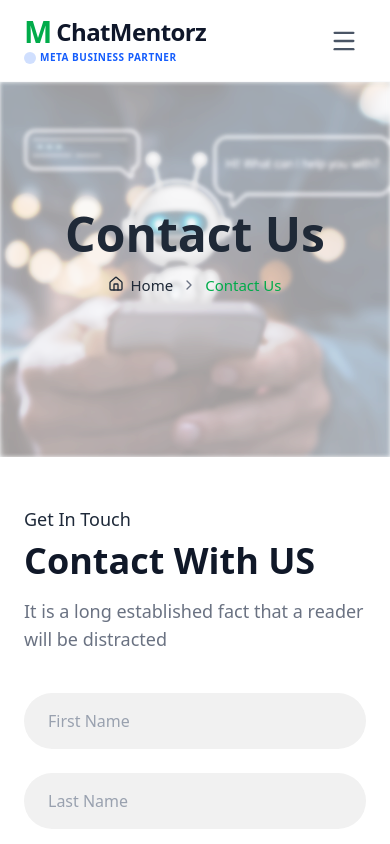
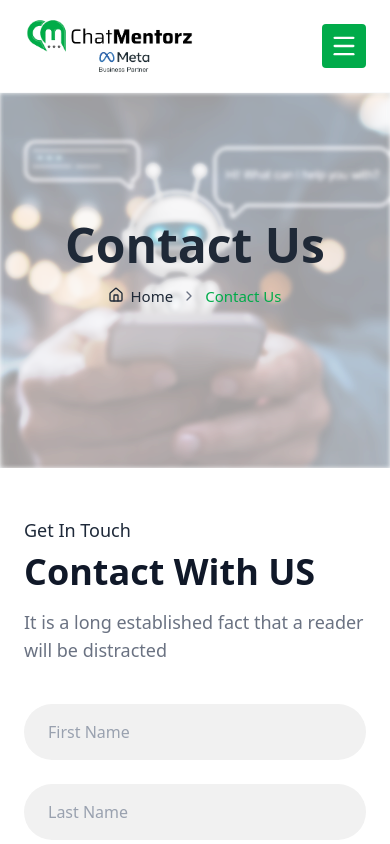
Before and after one commit to studioelemento/chatAMentors, a React (Vite) app: page /contact in a window 390 px wide. Shown: the top 844 px of the page. Built offline with nearby package versions, Linux system fonts and the light colour scheme.

Commit message:
fine tuning

```diff
--- a/src/components/Footer/Footer.jsx
+++ b/src/components/Footer/Footer.jsx
@@ -1,7 +1,8 @@
 import React from 'react'
 import { Link } from 'react-router-dom'
-import { FaFacebookF, FaTwitter, FaLinkedinIn, FaInstagram, FaYoutube } from 'react-icons/fa'
+import { FaFacebookF, FaTwitter, FaLinkedinIn, FaInstagram, FaYoutube , FaPinterest } from 'react-icons/fa'
 import { MapPin, Phone, Mail } from 'lucide-react'
+import logo from '../../assets/img-Home/Chatmentorz.png'
 
 export default function Footer() {
   return (
@@ -12,29 +13,25 @@ export default function Footer() {
           {/* Column 1: Logo & Socials */}
           <div className="md:col-span-1">
             <Link to="/" className="flex flex-col mb-8">
-              <div className="flex items-center gap-1">
-                <div className="text-primary font-bold text-4xl leading-none">
-                  <span className="text-primary">M</span>
-                </div>
-                <span className="text-3xl font-bold text-secondary tracking-tight">ChatMentorz</span>
+              <div className="flex items-center ">
+                <img src={logo} alt="ChatMentorz Logo" className="h-20 w-auto" />
               </div>
-              <span className="text-[12px] text-blue-600 font-semibold tracking-wider uppercase mt-1 flex items-center">
-                <span className="inline-block w-4 h-4 bg-blue-600 rounded-full mr-1 opacity-20"></span>
-                Meta Business Partner
-              </span>
             </Link>
             <div className="flex gap-4">
-              <a href="#" className="w-10 h-10 rounded-full bg-green-100 flex items-center justify-center text-primary hover:bg-primary hover:text-white transition-colors">
+              <a href="https://www.facebook.com/profile.php?id=61578251438146" target="_blank" rel="noopener noreferrer" className="w-10 h-10 rounded-full bg-green-100 flex items-center justify-center text-primary hover:bg-primary hover:text-white transition-colors">
                 <FaFacebookF size={16} />
               </a>
-              <a href="#" className="w-10 h-10 rounded-full bg-green-100 flex items-center justify-center text-primary hover:bg-primary hover:text-white transition-colors">
-                <FaTwitter size={16} />
+              <a href="https://www.youtube.com/@Chtmentorz" target="_blank" rel="noopener noreferrer" className="w-10 h-10 rounded-full bg-green-100 flex items-center justify-center text-primary hover:bg-primary hover:text-white transition-colors">
+                <FaYoutube size={16} />
               </a>
-              <a href="#" className="w-10 h-10 rounded-full bg-green-100 flex items-center justify-center text-primary hover:bg-primary hover:text-white transition-colors">
+              <a href="https://www.linkedin.com/company/chat-mentorz/about/?viewAsMember=true" target="_blank" rel="noopener noreferrer" className="w-10 h-10 rounded-full bg-green-100 flex items-center justify-center text-primary hover:bg-primary hover:text-white transition-colors">
                 <FaLinkedinIn size={16} />
               </a>
-              <a href="#" className="w-10 h-10 rounded-full bg-green-100 flex items-center justify-center text-primary hover:bg-primary hover:text-white transition-colors">
+              <a href="https://www.instagram.com/chatmentorz/" target="_blank" rel="noopener noreferrer" className="w-10 h-10 rounded-full bg-green-100 flex items-center justify-center text-primary hover:bg-primary hover:text-white transition-colors">
                 <FaInstagram size={16} />
+              </a>
+              <a href="https://www.pinterest.com/chatmentorz/" target="_blank" rel="noopener noreferrer" className="w-10 h-10 rounded-full bg-green-100 flex items-center justify-center text-primary hover:bg-primary hover:text-white transition-colors">
+                <FaPinterest size={16} />
               </a>
             </div>
           </div>
@@ -107,23 +104,26 @@ export default function Footer() {
 
           {/* Bottom Left Socials */}
           <div className="flex gap-4">
-            <a href="#" className="w-8 h-8 rounded-full bg-primary flex items-center justify-center text-white hover:bg-green-600 transition-colors">
+            <a href="https://www.facebook.com/profile.php?id=61578251438146" target="_blank" rel="noopener noreferrer" className="w-8 h-8 rounded-full bg-primary flex items-center justify-center text-white hover:bg-green-600 transition-colors">
               <FaFacebookF size={14} />
             </a>
-            <a href="#" className="w-8 h-8 rounded-full bg-primary flex items-center justify-center text-white hover:bg-green-600 transition-colors">
+            <a href="https://www.youtube.com/@Chtmentorz" target="_blank" rel="noopener noreferrer" className="w-8 h-8 rounded-full bg-primary flex items-center justify-center text-white hover:bg-green-600 transition-colors">
               <FaYoutube size={14} />
             </a>
-            <a href="#" className="w-8 h-8 rounded-full bg-primary flex items-center justify-center text-white hover:bg-green-600 transition-colors">
+            <a href="https://www.linkedin.com/company/chat-mentorz/about/?viewAsMember=true" target="_blank" rel="noopener noreferrer" className="w-8 h-8 rounded-full bg-primary flex items-center justify-center text-white hover:bg-green-600 transition-colors">
               <FaLinkedinIn size={14} />
             </a>
-            <a href="#" className="w-8 h-8 rounded-full bg-primary flex items-center justify-center text-white hover:bg-green-600 transition-colors">
+            <a href="https://www.instagram.com/chatmentorz/" target="_blank" rel="noopener noreferrer" className="w-8 h-8 rounded-full bg-primary flex items-center justify-center text-white hover:bg-green-600 transition-colors">
               <FaInstagram size={14} />
+            </a>
+            <a href="https://www.pinterest.com/chatmentorz/" target="_blank" rel="noopener noreferrer" className="w-8 h-8 rounded-full bg-primary flex items-center justify-center text-white hover:bg-green-600 transition-colors">
+              <FaPinterest size={14} />
             </a>
           </div>
 
           {/* Copyright */}
           <div className="text-primary text-sm font-medium">
-            Copyright 2025 ChatMentorz All Rights Reserved.
+            Copyright 2026 ChatMentorz All Rights Reserved.
           </div>
 
         </div>
--- a/src/components/Navbar/Navbar.jsx
+++ b/src/components/Navbar/Navbar.jsx
@@ -1,6 +1,7 @@
 import React, { useState } from 'react';
 import { Link } from 'react-router-dom';
 import { ChevronDown, Menu, X } from 'lucide-react';
+import logo from '../../assets/img-Home/Chatmentorz.png';
 
 export default function Navbar() {
   const [isMobileMenuOpen, setIsMobileMenuOpen] = useState(false);
@@ -19,16 +20,9 @@ export default function Navbar() {
       <div className="max-w-7xl mx-auto py-4 px-6 lg:px-8 flex items-center justify-between">
         <div className="flex items-center gap-2">
           <Link to="/" onClick={handleNavClick} className="flex flex-col">
-            <div className="flex items-center gap-1">
-              <div className="text-primary font-bold text-3xl leading-none">
-                <span className="text-primary">M</span>
-              </div>
-              <span className="text-2xl font-extrabold text-[#0f172a] tracking-tight">ChatMentorz</span>
+            <div className="flex items-center">
+              <img src={logo} alt="ChatMentorz Logo" className="h-[60px] w-auto object-contain" />
             </div>
-            <span className="text-[10px] text-blue-600 font-semibold tracking-wider uppercase mt-0.5 flex items-center">
-              <span className="inline-block w-3 h-3 bg-blue-600 rounded-full mr-1 opacity-20"></span>
-              Meta Business Partner
-            </span>
           </Link>
         </div>
 
@@ -45,17 +39,17 @@ export default function Navbar() {
 
         {/* Desktop Buttons */}
         <div className="hidden md:flex items-center gap-4">
-          <Link to="/login" onClick={handleNavClick} className="font-medium text-secondary border border-gray-200 px-6 py-2 rounded-md hover:border-primary hover:text-primary transition-colors">
+          <a href="https://app.chatmentorz.com/en/login" className="font-medium text-secondary border border-gray-200 px-6 py-2 rounded-md hover:border-primary hover:text-primary transition-colors">
             Login
-          </Link>
-          <Link to="/signup" onClick={handleNavClick} className="bg-primary text-white px-6 py-2 rounded-md font-medium hover:bg-green-600 transition-colors">
+          </a>
+          <a href="https://app.chatmentorz.com/en/new-bot" className="bg-primary text-white px-6 py-2 rounded-md font-medium hover:bg-green-600 transition-colors">
             Sign up
-          </Link>
+          </a>
         </div>
 
         {/* Mobile Menu Button */}
         <button
-          className="md:hidden p-2 text-gray-600 hover:text-primary transition-colors"
+          className="md:hidden bg-primary text-white p-2 rounded flex items-center justify-center hover:bg-green-600 transition-colors"
           onClick={() => setIsMobileMenuOpen(!isMobileMenuOpen)}
         >
           {isMobileMenuOpen ? <X size={28} /> : <Menu size={28} />}
@@ -64,23 +58,38 @@ export default function Navbar() {
 
       {/* Mobile Menu Dropdown */}
       {isMobileMenuOpen && (
-        <div className="md:hidden bg-white border-b border-gray-100 absolute w-full left-0 top-[100%] shadow-lg shadow-black/5">
-          <div className="flex flex-col px-6 py-4 gap-4 text-sm font-medium text-gray-700">
-            <Link to="/" onClick={handleMobileNavClick} className="text-primary py-2 border-b border-gray-50">Home</Link>
-            <Link to="/about" onClick={handleMobileNavClick} className="hover:text-primary py-2 border-b border-gray-50">About Us</Link>
-            <Link to="/products" onClick={handleMobileNavClick} className="flex items-center justify-between hover:text-primary py-2 border-b border-gray-50">
-              Products <ChevronDown size={16} className="text-gray-400" />
-            </Link>
-            <Link to="/blogs" onClick={handleMobileNavClick} className="hover:text-primary py-2 border-b border-gray-50">Blogs</Link>
-            <Link to="/contact" onClick={handleMobileNavClick} className="hover:text-primary py-2">Contact Us</Link>
+        <div className="md:hidden absolute w-full left-0 top-[100%] bg-transparent z-50 pt-2">
+          <div className="px-6 flex flex-col items-end w-full">
 
-            <div className="flex flex-col gap-3 mt-4 pt-4 border-t border-gray-100">
-              <Link to="/login" onClick={handleMobileNavClick} className="text-center font-medium text-gray-700 border border-gray-200 px-6 py-2.5 rounded-md hover:bg-gray-50">
+            {/* Tabs */}
+            <div className="flex items-end gap-1 mb-[-1px] relative z-10 w-full justify-end pr-4">
+              <a href="https://app.chatmentorz.com/en/login" className="px-8 py-2 border border-primary border-b-0 text-primary bg-white rounded-t-xl text-sm font-semibold">
                 Login
+              </a>
+              <a href="https://app.chatmentorz.com/en/new-bot" className="px-8 py-2.5 bg-primary text-white rounded-t-xl text-sm font-semibold">
+                Sign up
+              </a>
+            </div>
+
+            {/* Menu Items Box */}
+            <div className="w-full bg-white shadow-[0_8px_30px_rgb(0,0,0,0.12)] border border-gray-100 overflow-hidden relative z-20">
+              <Link to="/" onClick={handleMobileNavClick} className="block w-full text-left bg-primary text-white py-4 px-6 text-lg font-medium">
+                Home
               </Link>
-              <Link to="/signup" onClick={handleMobileNavClick} className="text-center bg-primary text-white px-6 py-2.5 rounded-md font-medium hover:bg-green-600">
-                Sign up
-              </Link>
+              <div className="px-4">
+                <Link to="/about" onClick={handleMobileNavClick} className="block w-full text-left text-[#00a68d] hover:bg-gray-50 py-4 px-4 text-lg border-b border-gray-50">
+                  About Us
+                </Link>
+                <Link to="/products" onClick={handleMobileNavClick} className="flex items-center justify-between w-full text-left text-[#00a68d] hover:bg-gray-50 py-4 px-4 text-lg border-b border-gray-50">
+                  Products <ChevronDown size={20} className="text-[#00a68d]" />
+                </Link>
+                <Link to="/blogs" onClick={handleMobileNavClick} className="block w-full text-left text-[#00a68d] hover:bg-gray-50 py-4 px-4 text-lg border-b border-gray-50">
+                  Blogs
+                </Link>
+                <Link to="/contact" onClick={handleMobileNavClick} className="block w-full text-left text-[#00a68d] hover:bg-gray-50 py-4 px-4 text-lg">
+                  Contact Us
+                </Link>
+              </div>
             </div>
           </div>
         </div>
```
Also changed, not shown: src/assets/img-Home/Chatmentorz.png (added), vercel.json (added).
